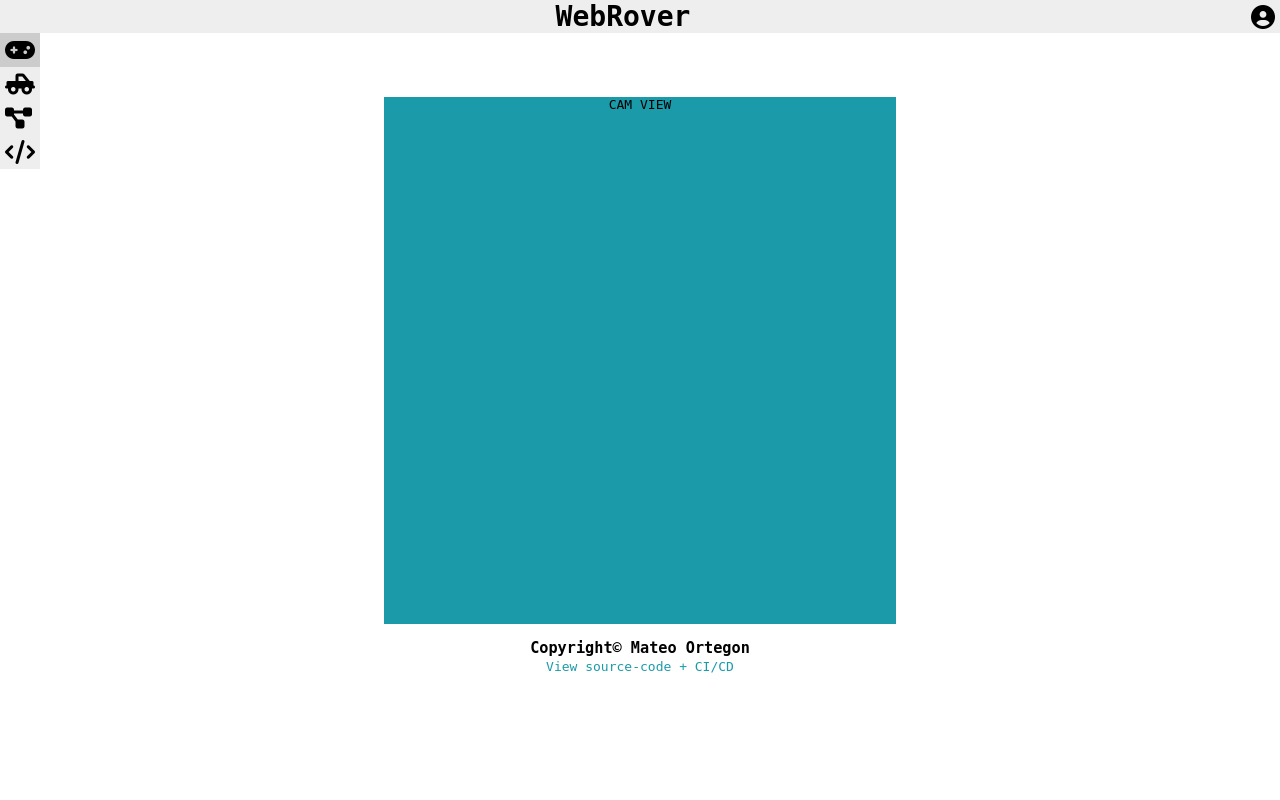
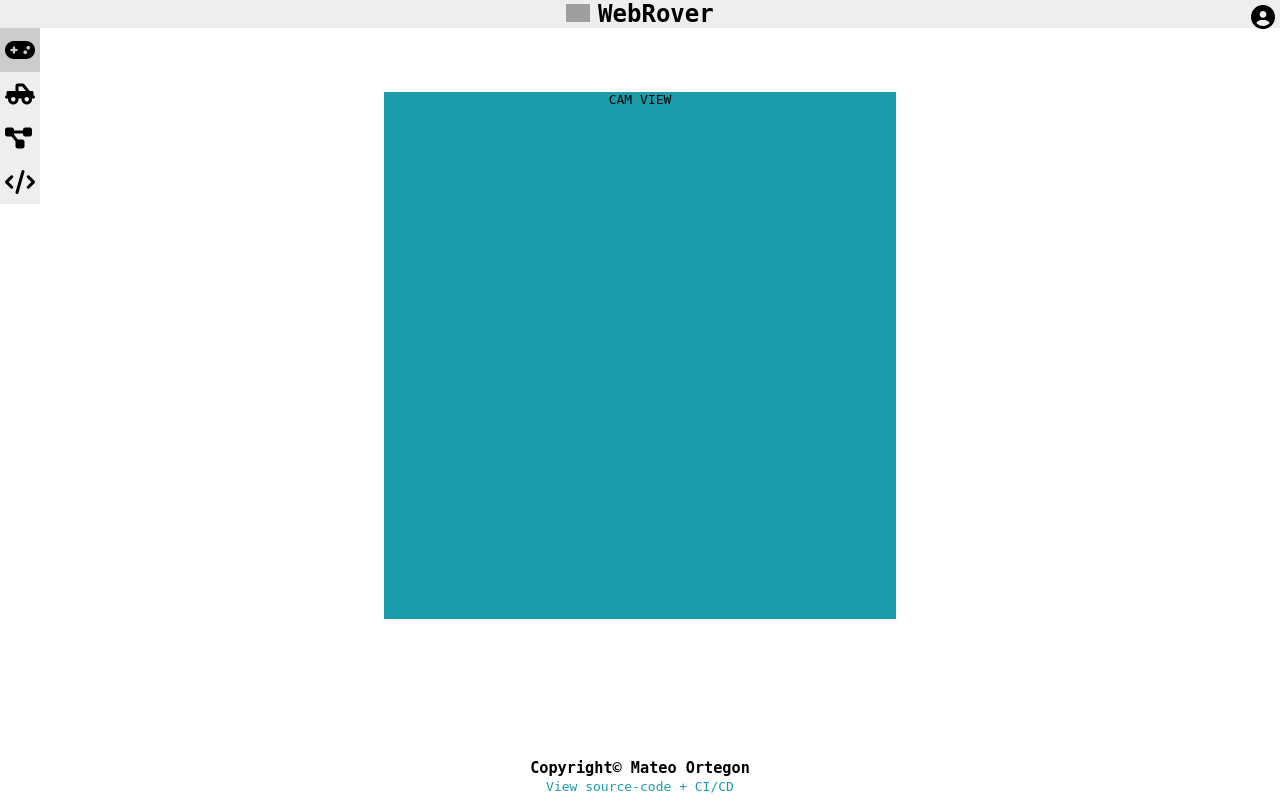
Before and after one commit to teoo-io/demo, a PHP site: page /index.php in a window 1280 px wide. Run offline with PHP 8.4, Linux system fonts and the light colour scheme; some libraries are stand-ins or nearby versions; grey boxes are pictures that could not be loaded.

Commit message:
Modified logo placement.

```diff
--- a/src/footer.php
+++ b/src/footer.php
@@ -1,6 +1,7 @@
-        <div id="footer" >
-            <h3>Copyright&#169 Mateo Ortegon</h3>
-            <a href="https://github.com/teoo-io/SCADA">View source-code + CI/CD</a>
+            <div id="footer" >
+                <h3>Copyright&#169 Mateo Ortegon</h3>
+                <a href="https://github.com/teoo-io/SCADA">View source-code + CI/CD</a>
+            </div>
         </div>
     </body>
 </html>
--- a/src/header.php
+++ b/src/header.php
@@ -6,8 +6,13 @@
         <script src="https://kit.fontawesome.com/9a7cc6e46e.js" crossorigin="anonymous"></script>
     </head>
     <body>
-        <div class="nav">
-            <i class="fas fa-user-circle" id="user-icon"></i>
-            <h1>WebRover</h1>
-        </div>
-    <?php require_once 'nav.php'; ?>
+        <div id="page-container">
+            <div class="nav">
+                <i class="fas fa-user-circle" id="user-icon"></i>
+                <div id="logo-header">
+                    <img id="logo" src="img/logo.png">
+                    <h1>WebRover</h1>
+                </div>
+
+            </div>
+            <?php require_once 'nav.php'; ?>
--- a/src/nav.php
+++ b/src/nav.php
@@ -1,23 +1,23 @@
 <div class="nav" id="left-div">
     <ul>
         <a href="index.php" class="nav-anchor">
-            <li>
-                <i <?php if ($current == 'index') { echo "id='current_page'"; } ?> class="fas fa-gamepad"></i>
+            <li <?php if ($current == 'index') { echo "id='current_page'"; } ?>>
+                <i class="fas fa-gamepad"></i>
             </li>
         </a>
         <a href="drive.php" class="nav-anchor">
-            <li>
-                <i <?php if ($current == 'drive') { echo "id='current_page'"; } ?> class="fas fa-truck-pickup"></i>
+            <li <?php if ($current == 'drive') { echo "id='current_page'"; } ?>>
+                <i class="fas fa-truck-pickup"></i>
             </li>
         </a>
         <a href="i-o-map.php" class="nav-anchor">
-            <li>
-                <i <?php if ($current == 'i-o-map') { echo "id='current_page'"; } ?> class="fas fa-project-diagram"></i>
+            <li <?php if ($current == 'i-o-map') { echo "id='current_page'"; } ?>>
+                <i class="fas fa-project-diagram"></i>
             </li>
         </a>
         <a href="scripts.php" class="nav-anchor">
-            <li>
-                <i <?php if ($current == 'scripts') { echo "id='current_page'"; } ?> class="fas fa-code"></i>
+            <li <?php if ($current == 'scripts') { echo "id='current_page'"; } ?>>
+                <i class="fas fa-code"></i>
             </li>
         </a>
     </ul>
--- a/src/style.css
+++ b/src/style.css
@@ -16,31 +16,50 @@ body {
     color: #000000;
     font-size: 24px;
     padding: 5px;
-    margin: 0;
+    margin-top: 5px;
+    margin-bottom: 5px;
+}
+
+#page-container {
+    position: relative;
+    min-height: 100vh;
 }
 
 .nav {
     margin: 0 0;
+    height: fit-content;
     background-color: var(--gray-light);
+    position: relative;
 }
 
-.nav > h1 {
-    text-align: center;
-    margin: 0 0;
-    font-size: 28px;
+#logo-header {
+    margin: 0 auto;
+    width: fit-content;
+}
+
+#logo {
+    display: inline;
+    margin-top: 2px;
+    width: 24px;
+}
+
+.nav > div > h1 {
+    display: inline;
+    font-size: 24px;
 }
 
 #user-icon {
+    display: inline-block;
     float: right;
+    margin: 0;
 }
 
 #left-div {
     float: left;
     width: fit-content;
-    height: fit-content;
 }
 
-.nav > ul > a > li > .fas:hover {
+.nav > ul > a > li:hover {
     color: var(--gray-dark);
     background-color: var(--gray-highlight);
 }
@@ -54,14 +73,13 @@ body {
     margin: 0;
 }
 
-
 .nav > ul > li {
     list-style-type: none;
     padding: 0;
-    margin: 0;
 }
 
 .content {
+    padding-bottom: 3.5rem;
 }
 
 #camera-view {
@@ -77,6 +95,10 @@ body {
 }
 
 #footer {
+    position: absolute;
+    bottom: 0;
+    width: 100%;
+    height: 3.5rem;
     text-align: center;
 }
 
```
